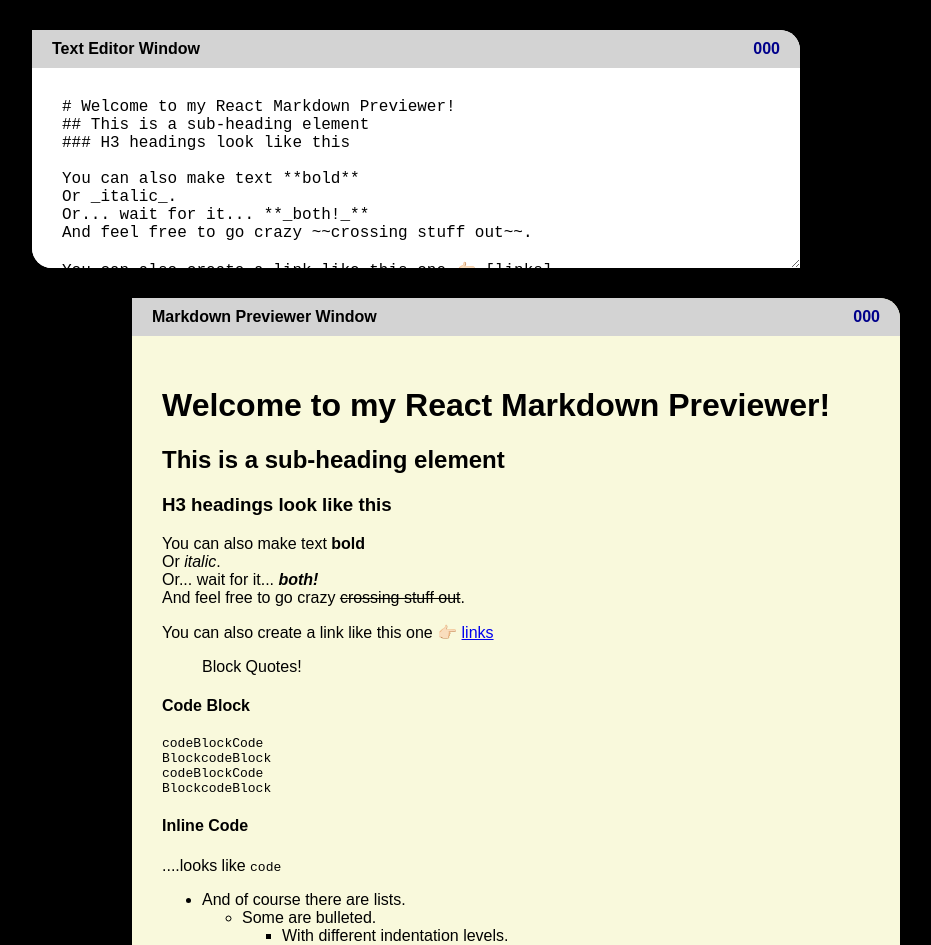
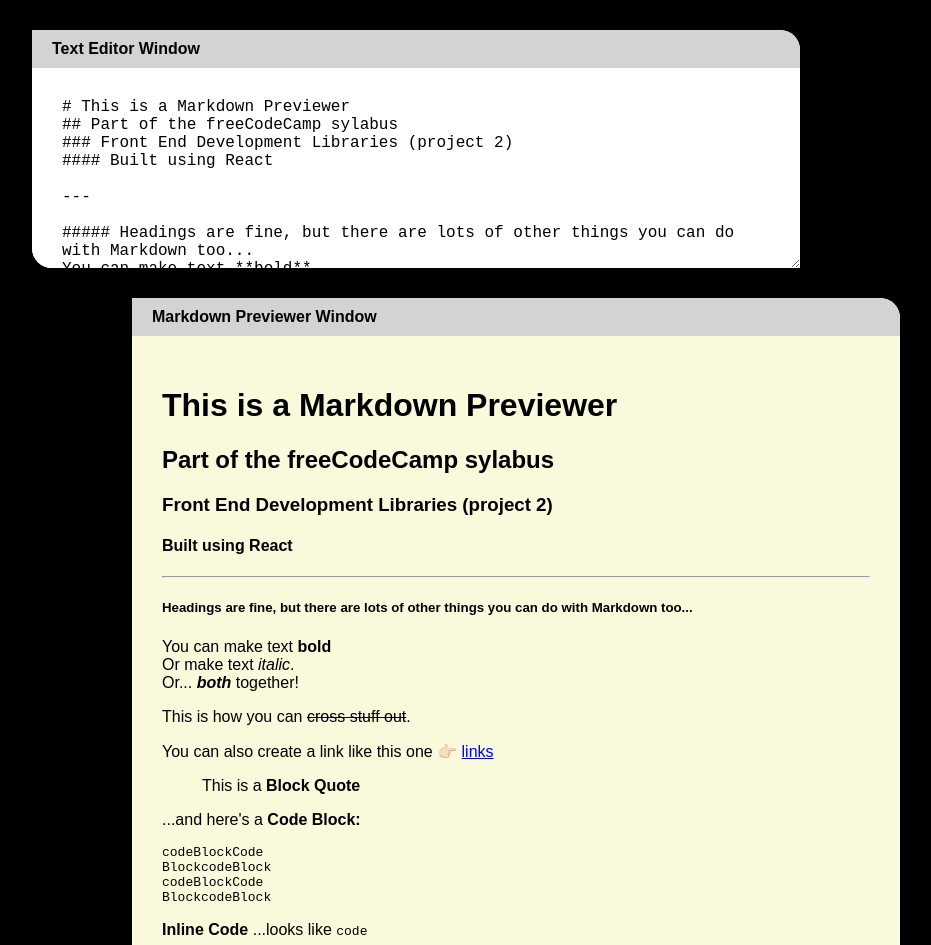
Before and after one commit to MakeItBack/Markdown-Previewer, a React (Create React App) app: page / in a window 1280 px wide. Shown: the top 945 px of the page, without its empty margins (174-1105 px from the left). Built offline with nearby package versions, Linux system fonts and the light colour scheme.

Commit message:
Tidy up the default text and toolbar

```diff
--- a/src/Toolbar.js
+++ b/src/Toolbar.js
@@ -4,16 +4,12 @@ const Toolbar = (props) => {
       padding: "10px 20px",
       fontWeight: 600,
       borderRadius: "0 20px 0 0",
-      // display: "flex",
-      // flexDirection: "row",
-      // alignItems: "center",
-      // justifyContent: "spaceBetween",
    };
 
    return (
       <div style={styles}>
          <p style={{ display: "inline-block", margin: 0 }}>{props.toolbarTitle}</p>
-         <p
+         {/* <p
             style={{
                display: "block",
                margin: 0,
@@ -22,7 +18,7 @@ const Toolbar = (props) => {
                color: "darkBlue",
             }}>
             000
-         </p>
+         </p> */}
       </div>
    );
 };
--- a/src/sampleText.js
+++ b/src/sampleText.js
@@ -1,28 +1,31 @@
-export const sampleText = `# Welcome to my React Markdown Previewer!
-## This is a sub-heading element
-### H3 headings look like this
+export const sampleText = `# This is a Markdown Previewer
+## Part of the freeCodeCamp sylabus
+### Front End Development Libraries (project 2)
+#### Built using React
 
-You can also make text **bold**
-Or _italic_.
-Or... wait for it... **_both!_**
-And feel free to go crazy ~~crossing stuff out~~.
+---
+
+##### Headings are fine, but there are lots of other things you can do with Markdown too...
+You can make text **bold**
+Or make text _italic_.
+Or...  **_both_** together!
+
+This is how you can ~~cross stuff out~~.
 
 You can also create a link like this one 👉🏻 [links](https://www.freecodecamp.org)
 
-> Block Quotes!
+> This is a **Block Quote**
 
- #### Code Block
+...and here's a **Code Block:**
 
     codeBlockCode
     BlockcodeBlock
     codeBlockCode
     BlockcodeBlock
 
-#### Inline Code
+**Inline Code** ...looks like \`code\`
 
-....looks like \`code\`
-
-- And of course there are lists.
+- Of course there are **lists** too.
   - Some are bulleted.
      - With different indentation levels.
         - That look like this.
@@ -30,7 +33,13 @@ You can also create a link like this one 👉🏻 [links](https://www.freecodeca
 
 1. And there are numbered lists too.
 1. Use just 1s if you want!
-1. And last but not least, let's not forget embedded images:
+1. And finally ...
+
+
+---
+
+**Here's an embedded image:**
+
 
 ![freeCodeCamp Logo](https://cdn.freecodecamp.org/testable-projects-fcc/images/fcc_secondary.svg)
 `;
```
